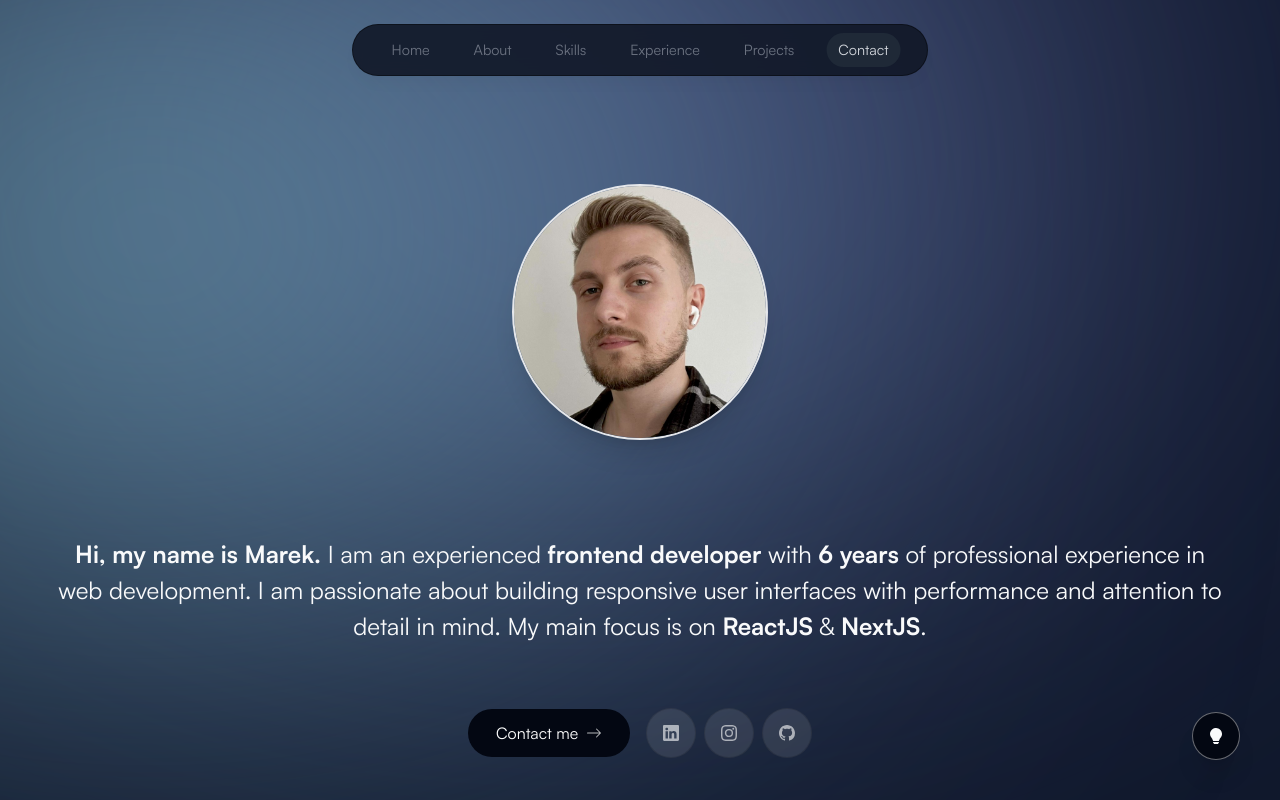
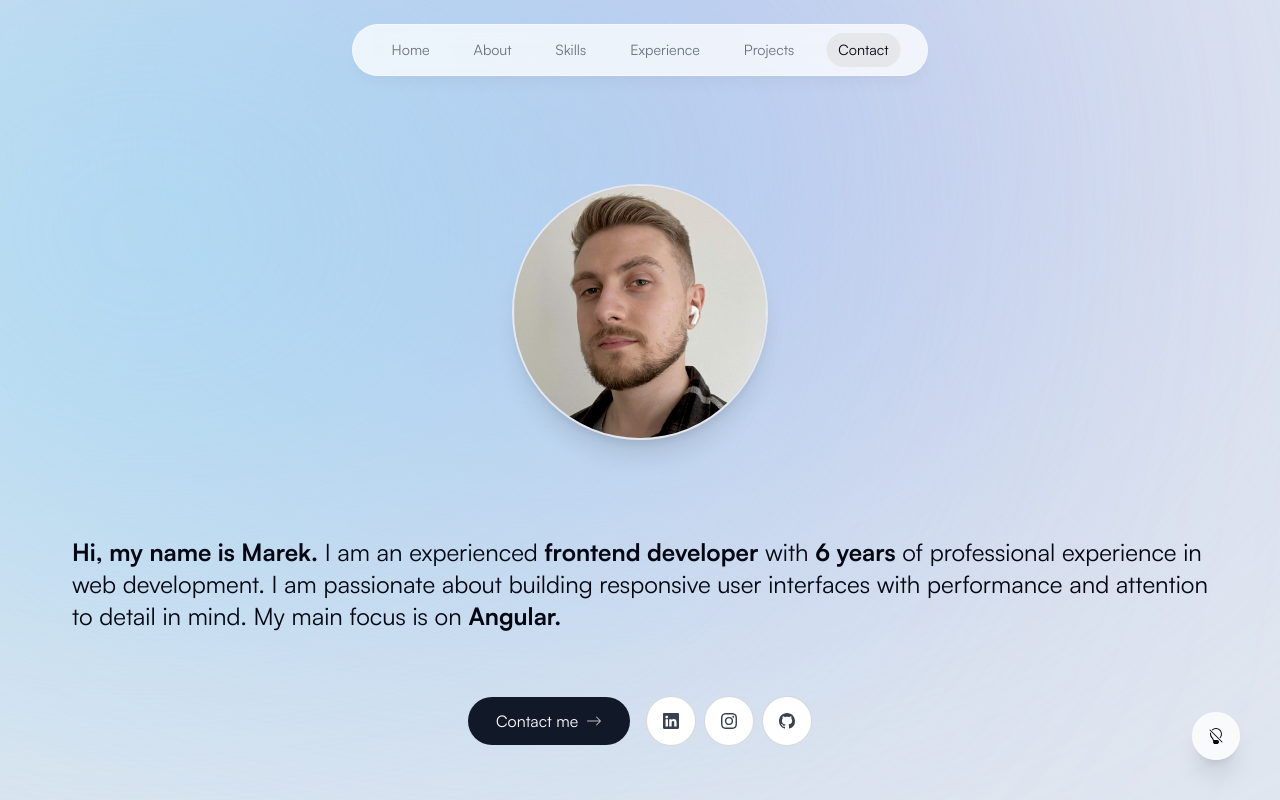
Before and after one commit to mark-fender/my-portfolio, a Next.js app: page / in a window 1280 px wide. Shown: the top 800 px of the page. Built offline with nearby package versions, Linux system fonts and the light colour scheme; no server answers.

Commit message:
added typing animation, fixed hydration errors

```diff
--- a/package.json
+++ b/package.json
@@ -29,6 +29,7 @@
     "react-hot-toast": "^2.4.1",
     "react-icons": "^5.2.1",
     "react-intersection-observer": "^9.10.2",
+    "react-type-animation": "^3.2.0",
     "resend": "^3.2.0",
     "tailwindcss": "3.4.3",
     "typescript": "5.4.5"
--- a/src/app/layout.tsx
+++ b/src/app/layout.tsx
@@ -39,7 +39,7 @@ const RootLayout = ({ children }: { children: ReactNode }) => {
     <html lang='en' className='!scroll-smooth' suppressHydrationWarning>
       <body
         className={`${satoshi.className}  bg-slate-200 text-gray-950 relative pt-28 sm:pt-36
-      dark:bg-slate-900 dark:text-gray-50 dark:text-opacity-900 overscroll-none`}>
+      dark:bg-slate-800 dark:text-gray-50 dark:text-opacity-900 overscroll-none`}>
         <div
           className='bg-[#a6afec] absolute top-[-6rem] -z-10 right-[11rem] 2xl:right-[25rem] h-[31.25rem] w-[31.25rem] rounded-full blur-[15rem]
           sm:w-[68.75rem] dark:bg-[#5b639e]'
--- a/src/app/providers.tsx
+++ b/src/app/providers.tsx
@@ -7,7 +7,7 @@ import { ReactNode } from 'react';
 const Providers = ({ children }: { children: ReactNode }) => {
   return (
     <ActiveSectionContextProvider>
-      <ThemeProvider attribute='class' defaultTheme='dark' enableSystem>
+      <ThemeProvider attribute='class' defaultTheme='system' enableSystem>
         {children}
       </ThemeProvider>
     </ActiveSectionContextProvider>
--- a/src/components/About.tsx
+++ b/src/components/About.tsx
@@ -7,7 +7,7 @@ import useIsMobile from '@/hooks/useIsMobile';
 
 const About = () => {
   const { isMobile } = useIsMobile();
-  const { ref } = useSectionInView({ sectionName: 'About', threshold: isMobile ? 0.25 : 0.75 });
+  const { ref } = useSectionInView({ sectionName: 'About', threshold: isMobile ? 0.2 : 0.8 });
 
   return (
     <motion.section
--- a/src/components/Header.tsx
+++ b/src/components/Header.tsx
@@ -13,8 +13,8 @@ const Header = () => {
     <header className='z-[100] relative'>
       <motion.div
         className='fixed top-0 left-1/2 -translate-x-1/2 h-[4.5rem] w-full rounded-none
-        border border-white border-opacity-40 bg-white bg-opacity-90 shadow-lg shadow-black/[0.03] backdrop-blur-[0.5rem]
-        sm:top-6 sm:h-[3.25rem] sm:w-[36rem] sm:rounded-full dark:bg-gray-900 dark:border-black/40 dark:bg-opacity-90'
+        border border-white border-opacity-40 bg-white bg-opacity-75 shadow-lg shadow-black/[0.03] backdrop-blur-[0.5rem]
+        sm:top-6 sm:h-[3.25rem] sm:w-[36rem] sm:rounded-full dark:bg-gray-900 dark:border-black/40 dark:bg-opacity-75'
         initial={{ y: -100, x: '-50%', opacity: 0 }}
         animate={{ y: 0, x: '-50%', opacity: 1 }}
         transition={{ duration: 0.75 }}
@@ -43,7 +43,7 @@ const Header = () => {
                 {link.name}
                 {link.name === activeSection ? (
                   <motion.span
-                    className='bg-gray-200 rounded-full absolute inset-0 -z-10 dark:bg-gray-800'
+                    className='bg-gray-200 rounded-full absolute inset-0 -z-10 dark:bg-gray-700'
                     layoutId='activeSection'
                     transition={{ type: 'spring', stiffness: 250, damping: 30 }}
                   />
--- a/src/components/Intro.tsx
+++ b/src/components/Intro.tsx
@@ -7,11 +7,18 @@ import Link from 'next/link';
 import { BsArrowRight, BsGithub, BsInstagram, BsLinkedin } from 'react-icons/bs';
 import useSectionInView from '@/hooks/useSectionInView';
 import useIsMobile from '@/hooks/useIsMobile';
+import { TypeAnimation } from 'react-type-animation';
+import { useEffect, useState } from 'react';
 
 const Intro = () => {
   const { isMobile } = useIsMobile();
   const { ref } = useSectionInView({ sectionName: 'Home', threshold: isMobile ? 0.25 : 0.75 });
+  const [mounted, setMounted] = useState(false);
   // const { setLastClickTime } = useActiveSection();
+
+  useEffect(() => {
+    setMounted(true);
+  }, []);
 
   return (
     <section ref={ref} className='mt-8 max-w-[75rem] text-center sm:mb-0 scroll-mt-36' id='home'>
@@ -33,15 +40,26 @@ const Intro = () => {
         </motion.div>
       </div>
       <motion.h1
-        className='mb-10 mt-16 px-4 text-xl font- !leading-[1.5] sm:text-2xl'
+        className='w-fit h-fit mb-10 mt-16 px-8 text-xl font-!leading-[1.5] sm:text-2xl text-center sm:text-left'
         initial={{ opacity: 0, y: 100 }}
         animate={{ opacity: 1, y: 0 }}>
         <span className='font-bold'>Hi, my name is Marek.</span> I am an experienced{' '}
         <span className='font-bold'>frontend developer</span> with{' '}
         <span className='font-bold'>6 years</span> of professional experience in web development. I
         am passionate about building responsive user interfaces with performance and attention to
-        detail in mind. My main focus is on <span className='font-bold'>ReactJS</span> &{' '}
-        <span className='font-bold'>NextJS</span>.
+        detail in mind. My main focus is on{' '}
+        {mounted && isMobile ? (
+          <span className='font-bold'>ReactJS</span>
+        ) : (
+          <TypeAnimation
+            className='font-bold'
+            sequence={['ReactJS.', 2000, 'NextJS.', 2000, 'Angular.', 2000]}
+            speed={50}
+            deletionSpeed={50}
+            repeat={Infinity}
+            style={{ fontSize: '1.5rem' }}
+          />
+        )}
       </motion.h1>
       <motion.div
         className='mt-16 flex flex-col sm:flex-row items-center justify-center gap-4 px-4 tex-lg font-medium'
--- a/src/components/ThemeSwitcher.tsx
+++ b/src/components/ThemeSwitcher.tsx
@@ -1,6 +1,8 @@
 'use client';
 
+import { motion } from 'framer-motion';
 import { useTheme } from 'next-themes';
+import { useState, useEffect } from 'react';
 import { BsLightbulbFill, BsLightbulbOff } from 'react-icons/bs';
 
 enum ThemeModes {
@@ -9,14 +11,24 @@ enum ThemeModes {
 }
 
 const ThemeSwitcher = () => {
+  const [mounted, setMounted] = useState(false);
   const { setTheme, resolvedTheme } = useTheme();
+
+  useEffect(() => {
+    setMounted(true);
+  }, []);
 
   const switchTheme = () => {
     resolvedTheme === ThemeModes.DARK ? setTheme(ThemeModes.LIGHT) : setTheme(ThemeModes.DARK);
   };
 
+  if (!mounted) return null;
+
   return (
-    <button
+    <motion.button
+      initial={{ opacity: 0, scale: 0 }}
+      animate={{ opacity: 1, scale: 1 }}
+      transition={{ type: 'tween', duration: 0.25 }}
       className='fixed bottom-10 right-10 bg-white w-[3rem] h-[3rem] bg-opacity-80
       backdrop-blur-[0.5rem] border border-white border-opacity-40 shadow-xl
       rounded-full flex items-center justify-center hover:scale-[1.15]
@@ -27,7 +39,7 @@ const ThemeSwitcher = () => {
       ) : (
         <BsLightbulbFill />
       )}
-    </button>
+    </motion.button>
   );
 };
 
```
Also changed, not shown: 1 other file (tests, documents, lock files or other folders).
